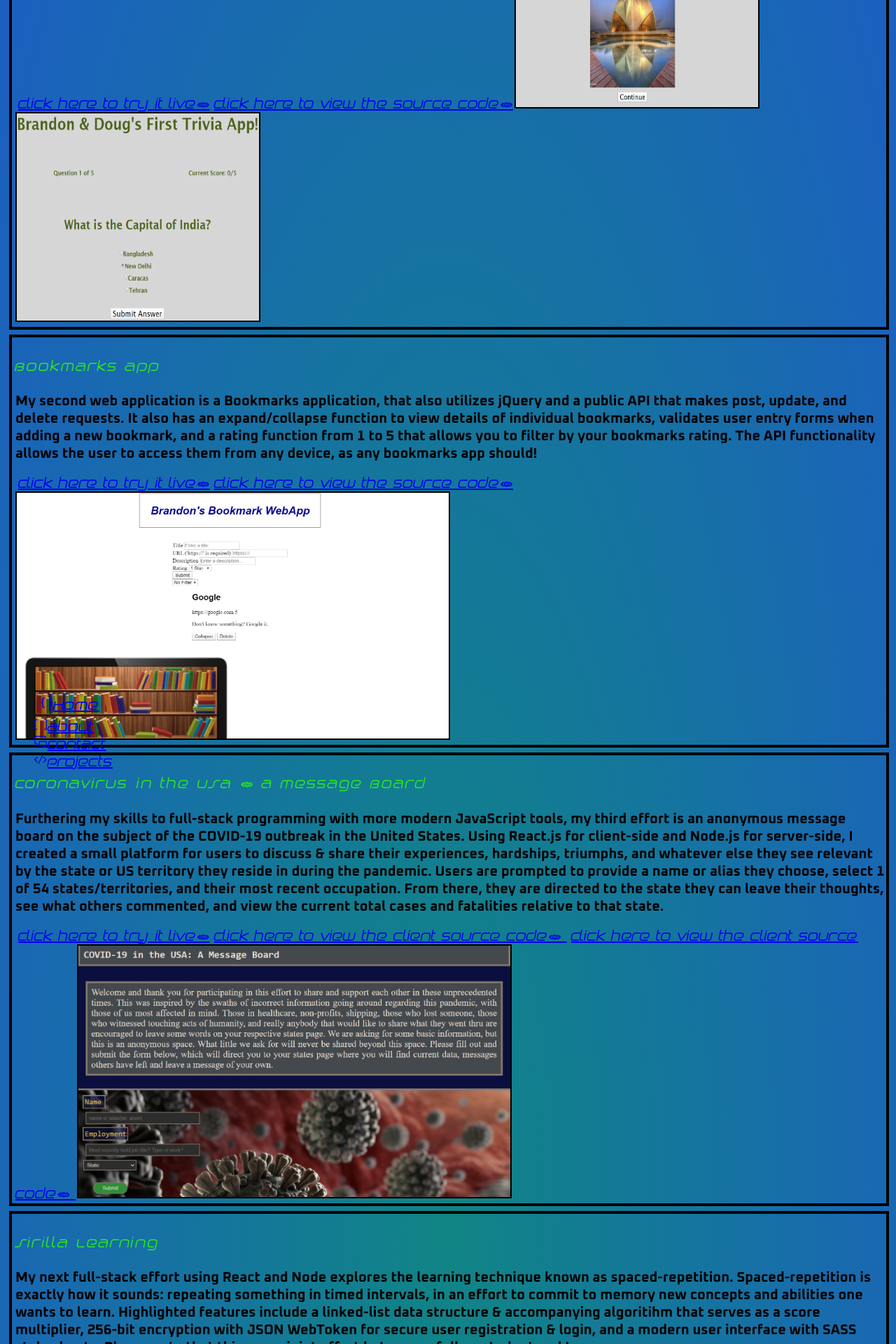
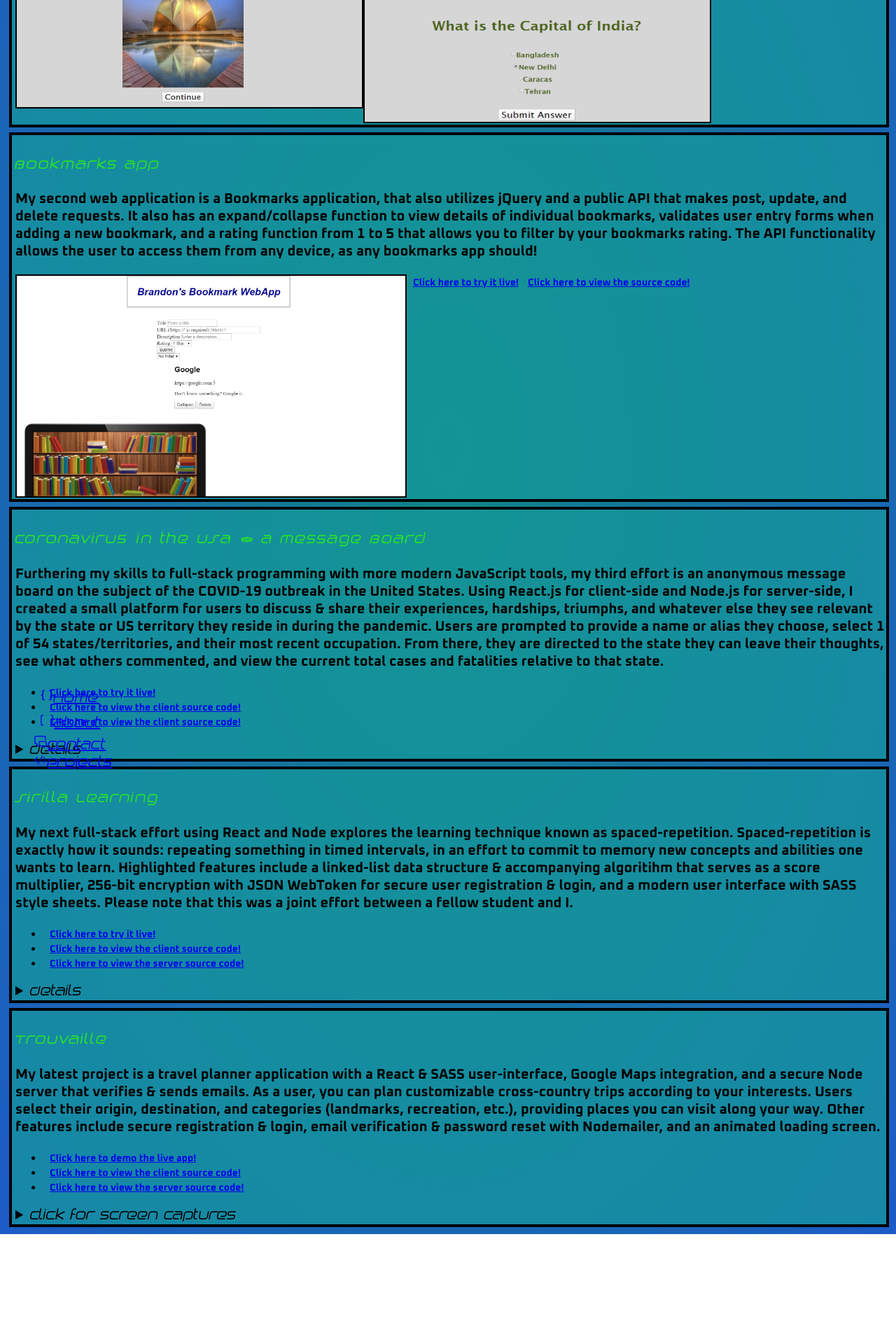
Before and after one commit to bleek42/bleek-dot-dev-og, a React (Create React App) app: page /projects in a window 1280 px wide. Shown: the part 480-2400 px from the top of the page at 70% size. After the commit the page ends 2243 px from the top, so only its background shows below. Built offline with nearby package versions, Linux system fonts and the light colour scheme.

Commit message:
finalizing projects section changes & details

```diff
--- a/src/components/About/About.js
+++ b/src/components/About/About.js
@@ -6,8 +6,8 @@ import './About.scss';
 export default function About() {
   return (
     <div className="about">
-      <h3>{<VscSymbolArray />} About</h3>
       <section>
+        <h3>{<VscSymbolArray />} About</h3>
         <p>
           I have recently graduated from Thinkful's Software Engineering
           Immersion program. I have implemented a variety of projects using
--- a/src/components/About/About.scss
+++ b/src/components/About/About.scss
@@ -2,13 +2,14 @@
 
 .about {
 	@include flex;
+	@include marg(4px, 2px, 2px, 4px);
+	@include pad(5px, 4px, 4px, 5px);
 
 	h3 {
-    @include marg(4px, 2px, 2px, 4px);
-    @include pad(5px, 4px, 4px, 5px);
 		color: $color-1;
 		font-size: 36px;
 		letter-spacing: 2px;
+		text-align: center;
 	}
 
 	section {
--- a/src/components/Contact/Contact.scss
+++ b/src/components/Contact/Contact.scss
@@ -18,7 +18,8 @@
 
 		p {
 			font-family: $body-font;
-			font-size: 14px;
+			font-size: 20px;
+			padding-bottom: 20px;
 		}
 	}
 
--- a/src/components/Home/Home.scss
+++ b/src/components/Home/Home.scss
@@ -19,10 +19,6 @@
 			color: $color-1;
 			text-align: center;
 			letter-spacing: 2px;
-      text-decoration-style: wavy;
-      text-decoration-line: line-through;
-      text-decoration-thickness: 1px;
-      text-decoration-color: black;
 		}
 	}
 
--- a/src/components/Projects/Projects.js
+++ b/src/components/Projects/Projects.js
@@ -94,19 +94,29 @@ export default function Projects() {
 				occupation. From there, they are directed to the state they can leave
 				their thoughts, see what others commented, and view the current total
 								cases and fatalities relative to that state.</p>
+				<ul>
+					<li>
 						<a href="https://corona-message-board-us.now.sh//" target="_blank" rel="noopener noreferrer">
 							Click here to try it live!
 										</a>
+					</li>
+					<li>
 						<a href="https://github.com/thinkful-ei-macaw/covid-19-client-bleek" target="_blank" rel="noopener noreferrer">
 							Click here to view the client source code!										</a>
+					</li>
+					<li>
 						<a href="https://github.com/thinkful-ei-macaw/covid-19-server-bleek" target="_blank" rel="noopener noreferrer">
 							Click here to view the client source code!										</a>
+					</li>
+				</ul>
+				<details>
 					<img
 						className="screenshots"
 						id="screenshot-4"
 						src={screenshot4}
 						alt="bookmark-screenshot"
 					/>
+				</details>
 			</section>
 			<section className="project">
 				<h4 className="title">
@@ -121,24 +131,34 @@ export default function Projects() {
 				JSON WebToken for secure user registration & login, and a modern user
 				interface with SASS style sheets. Please note that this was a joint
 								effort between a fellow student and I.</p>
+				<ul>
+					<li>
 						<a
 							href="https://spaced-repetition-sb.now.sh/"
 							target="_blank" rel="noopener noreferrer"
 						>
 							Click here to try it live!
 										</a>
+					</li>
+					<li>
 						<a href="https://github.com/thinkful-ei-macaw/	spaced-repetition-client-Brandon-Sara"
 							target="_blank" rel="noopener noreferrer">
 							Click here to view the client source code!								</a>
+					</li>
+					<li>
 						<a href="https://github.com/thinkful-ei-macaw/spaced-repetition-api-Brandon-Sara" rel="noopener noreferrer" target="_blank">
 							Click here to view the server source code!
 										</a>
+					</li>
+				</ul>
+				<details>
 					<img
 						className="screenshots"
 						id="screenshot-5"
 						src={screenshot5}
 						alt="bookmark-screenshot"
 					/>
+				</details>
 			</section>
 			<section className="project">
 				<h4 className="title">Trouvaille</h4>
@@ -150,17 +170,27 @@ export default function Projects() {
 				providing places you can visit along your way. Other features include
 				secure registration & login, email verification & password reset with
 								Nodemailer, and an animated loading screen.</p>
+				<ul>
+					<li>
 						<a
 							href="https://trouvaille.now.sh/"
 							target="_blank" rel="noopener noreferrer"
 						> Click here to demo the live app!
 						</a>
+					</li>
+					<li>
 						<a href="https://github.com/thinkful-ei-macaw/bleek-bookmarks-app">
 							Click here to view the client source code!
 										</a>
+					</li>
+					<li>
 						<a href="https://github.com/Trouvaille-team/trouvaille-server">
 							Click here to view the server source code!
 										</a>
+					</li>
+				</ul>
+				<details>
+					<summary>Click for screen captures</summary>
 					<img
 						className="screenshots"
 						id="screenshot-6"
@@ -172,6 +202,7 @@ export default function Projects() {
 						src={screenshot7}
 						alt="trouvaille-2"
 					/>
+				</details>
 			</section>
 		</div >
 	);
--- a/src/components/Projects/Projects.scss
+++ b/src/components/Projects/Projects.scss
@@ -7,6 +7,7 @@
 		@include marg(5px, 2px, 2px, 5px);
 		@include pad(5px, 2px, 2px, 5px);
 		border: $def-bord;
+		background-color: #159b9bb0;
 
 		.title {
 			color: $color-1;
@@ -15,39 +16,62 @@
 		}
 
 		p {
-			@include flex;
 			font-family: $body-font;
 		}
 
 		a {
 			@include marg(4px, 2px, 2px, 4px);
+			@include pad(5px, 2px, 2px, 5px);
+			font-family: $body-font;
+			font-size: 14px;
 		}
 
 		#screenshot-1 {
+			display: block;
+			width: 40%;
+			float: left;
 			border: 2px solid black;
 		}
 
 		#screenshot-2 {
+			display: block;
+			width: 40%;
+			float: left;
 			border: 2px solid black;
 		}
 
 		#screenshot-3 {
-			width: 50%;
+			display: block;
+			width: 45%;
+			float: left;
 			border: 2px solid black;
 		}
 
 		#screenshot-4 {
-			width: 50%;
+			display: block;
+			width: 27%;
+			float: left;
 			border: 2px solid black;
 		}
 
 		#screenshot-5 {
-			width: 50%;
+			display: block;
+			width: 27%;
+			float: left;
 			border: 2px solid black;
 		}
 
 		#screenshot-6 {
+			display: block;
 			width: 50%;
+			float: left;
+			border: 2px solid black;
+		}
+
+		#screenshot-7 {
+			display: block;
+			width: 45%;
+			float: left;
 			border: 2px solid black;
 		}
 	}
```
Lines whose indentation alone changed are shown as unchanged.
